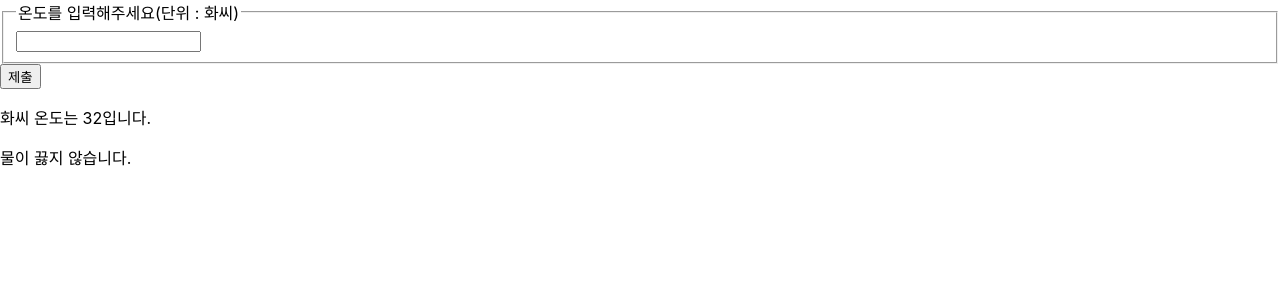
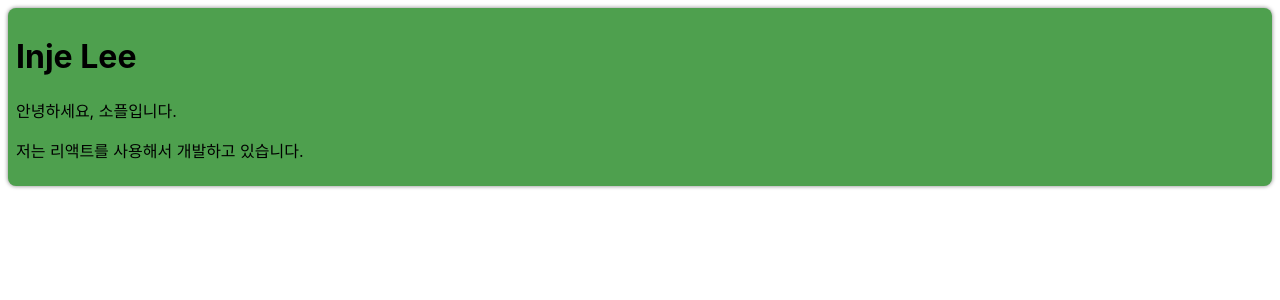
Before and after one commit to chaeryeon823/React-Study, a React (Create React App) app in the folder my-app/: page / in a window 1280 px wide. Shown: the top 300 px of the page. Built offline with nearby package versions, Linux system fonts and the light colour scheme.

Commit message:
:+1: Containment & Specialization
합성

```diff
--- /dev/null
+++ b/my-app/src/chapter_13/Card.jsx
@@ -0,0 +1,20 @@
+function Card(props) {
+    const {title, backgroundColor, children} = props;
+
+    return (
+        <div
+        style={{
+            margin: 8,
+            padding: 8,
+            borderRadius: 8,
+            boxShadow: "0px 0px 4px grey",
+            backgroundColor: backgroundColor || "white",
+        }}>
+            {title && <h1>{title}</h1>}
+            {children}
+
+        </div>
+    )
+}
+
+export default Card;
--- /dev/null
+++ b/my-app/src/chapter_13/ProfileCard.jsx
@@ -0,0 +1,12 @@
+import Card from "./Card"
+
+function ProfileCard(props) {
+    return (
+        <Card title = "Inje Lee" backgroundColor = "#4ea04e">
+            <p>안녕하세요, 소플입니다.</p>
+            <p>저는 리액트를 사용해서 개발하고 있습니다.</p>
+        </Card>
+    );
+}
+
+export default ProfileCard;
--- a/my-app/src/index.js
+++ b/my-app/src/index.js
@@ -16,10 +16,11 @@
 import AttendanceBook from './chapter_10/AttendanceBook';
 import SignUp from './chapter_11/SignUp';
 import Calculator from './chapter_12/Calculator';
+import ProfileCard from './chapter_13/ProfileCard';
 const root = ReactDOM.createRoot(document.getElementById('root'));
 root.render(
   <React.StrictMode>
-    <Calculator />
+    <ProfileCard />
   </React.StrictMode>
 );
 
```
